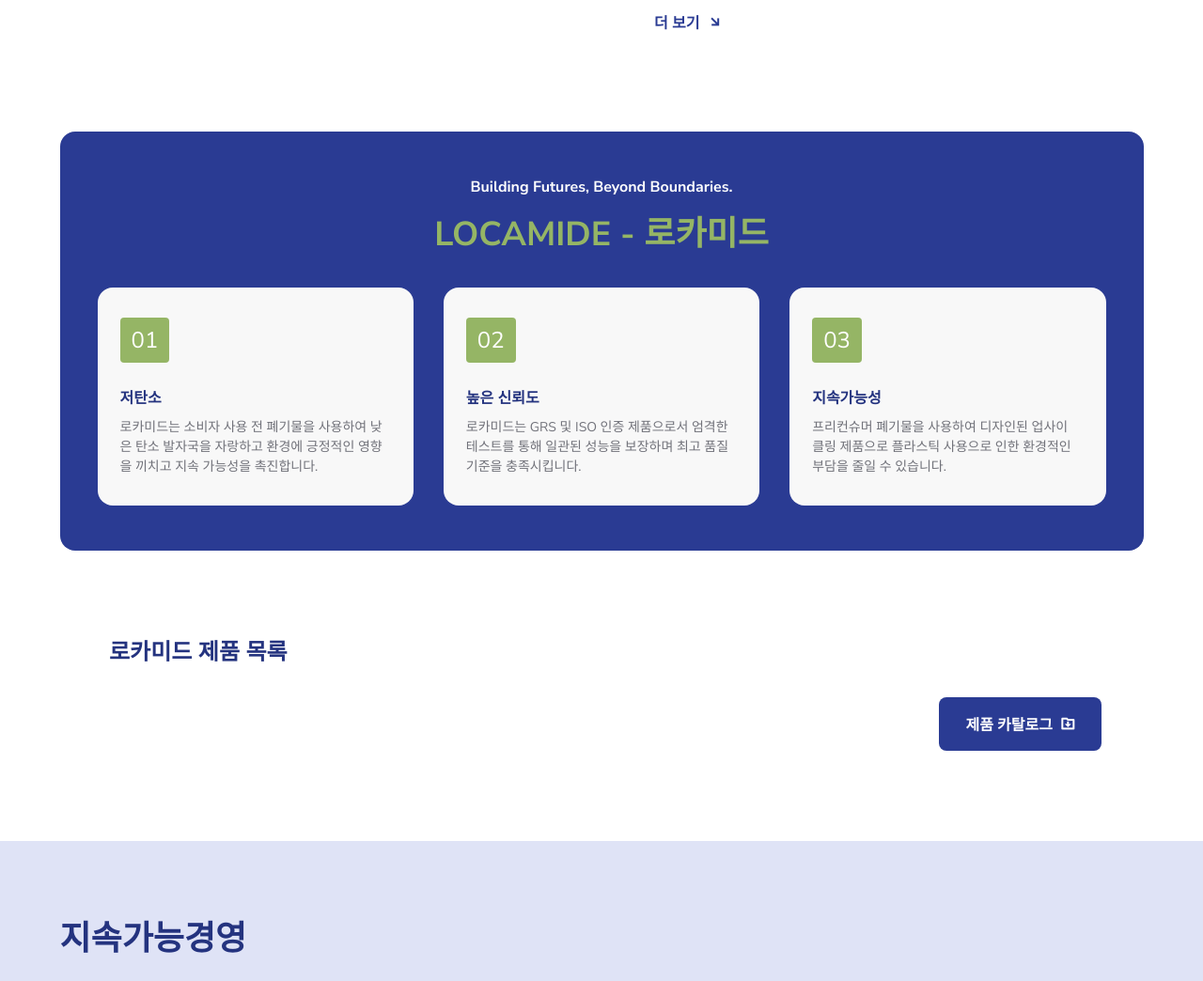
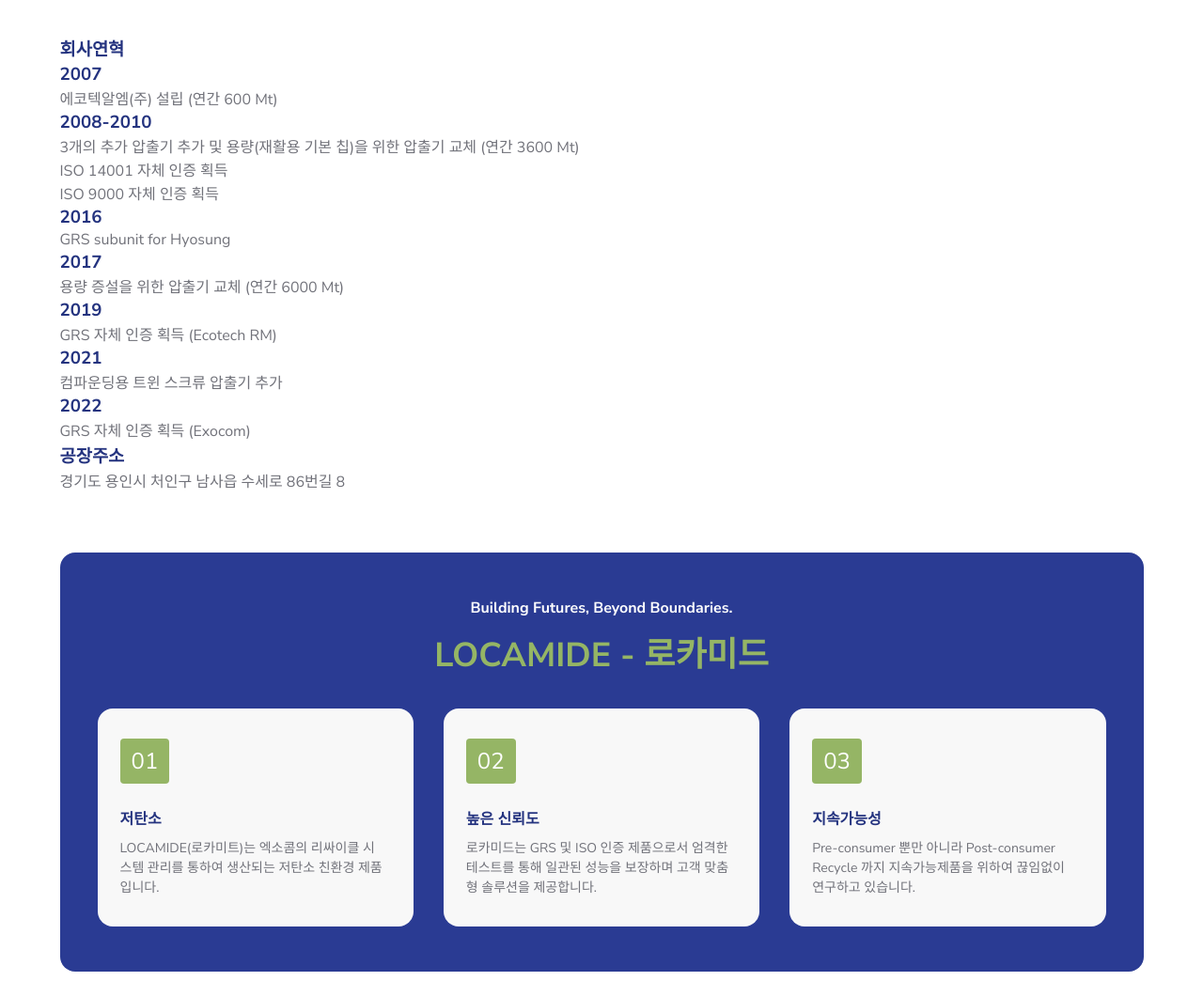
Before and after one commit to 5mily/Exocom, a plain HTML site: page korean.html in a window 1280 px wide. Shown: the part 1058-2102 px from the top of the page at 94% size. Drawn offline with nearby package versions, Linux system fonts and the light colour scheme.

Commit message:
Update korean.html

```diff
--- a/korean.html
+++ b/korean.html
@@ -69,11 +69,8 @@
                         for environment. <br> for safe. <br> for future.
                     </h1>
                     <p class="home__description">
-                        엑소콤은 재활용을 넘어서 업사이클링을 선도하여, 산업 폐기물을 최소화하고 지속 가능한 삶을 새롭게 정의하는 제품을 만들어 나가고 있습니다.
+                        엑소콤은 재활용을 넘어서 업사이클링을 선도하고 ESG경영을 실천하며 지속 가능한 삶을 새롭게 정의하는 제품을 만들어 나가고 있습니다.
                     </p>
-                    <a href="#about" class="button button--flex">
-                        더 보기 <i class="ri-arrow-right-down-line button__icon"></i>
-                    </a>
                 </div>
                 <div class="home__translate">
                     <span class="home__translate-language">Languages</span>
@@ -99,7 +96,7 @@
                 </h2>
 
                 <p class="about__description">
-                    엑소콤의 프리미엄 나일론칩은 엔지니어링의 우수성을 위해 섬세하게 업사이클링하고 컴파운딩된 제품입니다. 혁신과 지속가능성을 탐험하는 여정에 참여해보세요.
+                    엑소콤의 프리미엄 칩은 엔지니어링의 우수성을 위해 섬세하게 업사이클링하고 컴파운딩된 제품입니다. 혁신과 지속가능성을 탐험하는 여정에 참여해보세요.
                 </p>
 
                 <div class="about__details">
@@ -120,12 +117,97 @@
                         지속가능한 친환경 솔루션
                     </p>
                 </div>
-
-                <a href="#products" class="button--link button--flex">
-                    더 보기 <i class="ri-arrow-right-down-line button__icon"></i>
-                </a>
             </div>
         </div>
+
+        <div class="history__container">
+            <h3 class="history__title">회사연혁</h3>
+            <div class="history__content grid">
+
+                <div class="history__data grid">
+                    <h3 class="history__year">2007</h3>
+
+                    <div>
+                        <p class="history__description">
+                            에코텍알엠(주) 설립 (연간 600 Mt)
+                        </p>
+                    </div>
+                </div>
+
+                <div class="history__data grid">
+                    <h3 class="history__year">2008-2010</h3>
+
+                    <div>
+                        <p class="history__description">
+                            3개의 추가 압출기 추가 및 용량(재활용 기본 칩)을 위한 압출기 교체 (연간 3600 Mt)<br>ISO 14001 자체 인증 획득<br>ISO 9000 자체 인증 획득
+                        </p>
+                    </div>
+                </div>
+
+                <div class="history__data grid">
+                    <h3 class="history__year">2016</h3>
+
+                    <div>
+                        <p class="history__description">
+                            GRS subunit for Hyosung
+                        </p>
+                    </div>
+                </div>
+
+                <div class="history__data grid">
+                    <h3 class="history__year">2017</h3>
+
+                    <div>
+                        <p class="history__description">
+                            용량 증설을 위한 압출기 교체 (연간 6000 Mt)
+                        </p>
+                    </div>
+                </div>
+
+                <div class="history__data grid">
+                    <h3 class="history__year">2019</h3>
+
+                    <div>
+                        <p class="history__description">
+                            GRS 자체 인증 획득 (Ecotech RM)
+                        </p>
+                    </div>
+                </div>
+
+                <div class="history__data grid">
+                    <h3 class="history__year">2021</h3>
+
+                    <div>
+                        <p class="history__description">
+                            컴파운딩용 트윈 스크류 압출기 추가
+                        </p>
+                    </div>
+                </div>
+
+                <div class="history__data grid">
+                    <h3 class="history__year">2022</h3>
+
+                    <div>
+                        <p class="history__description">
+                            GRS 자체 인증 획득 (Exocom)
+                        </p>
+                    </div>
+                </div>
+            </div>
+        </div>
+
+
+        <div class="history__address">
+            <div class="history__address_content grid">
+                <h3 class="history__address_title">공장주소</h3>
+                <div>
+                <p class="history__address_data">
+                    경기도 용인시 처인구 남사읍 수세로 86번길 8
+                </p>
+                </div>
+            </div>
+        </div>
+
         </section>
         <!-- products -->
         <section class="products section container" id="products">
@@ -143,19 +225,19 @@
                     <div class="steps__card">
                         <div class="steps__card-number">01</div>
                         <h3 class="steps__card-title">저탄소</h3>
-                        <p class="steps__card-description">로카미드는 소비자 사용 전 폐기물을 사용하여 낮은 탄소 발자국을 자랑하고 환경에 긍정적인 영향을 끼치고 지속 가능성을 촉진합니다.</p>
+                        <p class="steps__card-description">LOCAMIDE(로카미트)는 엑소콤의 리싸이클 시스템 관리를 통하여 생산되는 저탄소 친환경 제품입니다.</p>
                     </div>
 
                     <div class="steps__card">
                         <div class="steps__card-number">02</div>
                         <h3 class="steps__card-title">높은 신뢰도</h3>
-                        <p class="steps__card-description">로카미드는 GRS 및 ISO 인증 제품으로서 엄격한 테스트를 통해 일관된 성능을 보장하며 최고 품질 기준을 충족시킵니다.</p>
+                        <p class="steps__card-description">로카미드는 GRS 및 ISO 인증 제품으로서 엄격한 테스트를 통해 일관된 성능을 보장하며 고객 맞춤형 솔루션을 제공합니다.</p>
                     </div>
 
                     <div class="steps__card">
                         <div class="steps__card-number">03</div>
                         <h3 class="steps__card-title">지속가능성</h3>
-                        <p class="steps__card-description">프리컨슈머 폐기물을 사용하여 디자인된 업사이클링 제품으로 플라스틱 사용으로 인한 환경적인 부담을 줄일 수 있습니다.  </p>
+                        <p class="steps__card-description">Pre-consumer 뿐만 아니라 Post-consumer Recycle 까지 지속가능제품을 위하여 끊임없이 연구하고 있습니다.</p>
                     </div>
                 </div>
             </div>
@@ -217,12 +299,6 @@
               ></v-data-table>
             </v-app>
 
-
-            <div class="datatable__download datatable_button">
-                <a href="./Exocom_Locamide_Catalog.pdf" download class="button button--flex">
-                    제품 카탈로그 <i class="ri-folder-download-line button__icon"></i>
-                </a>
-            </div>
             </div>
         </div>
 
```
